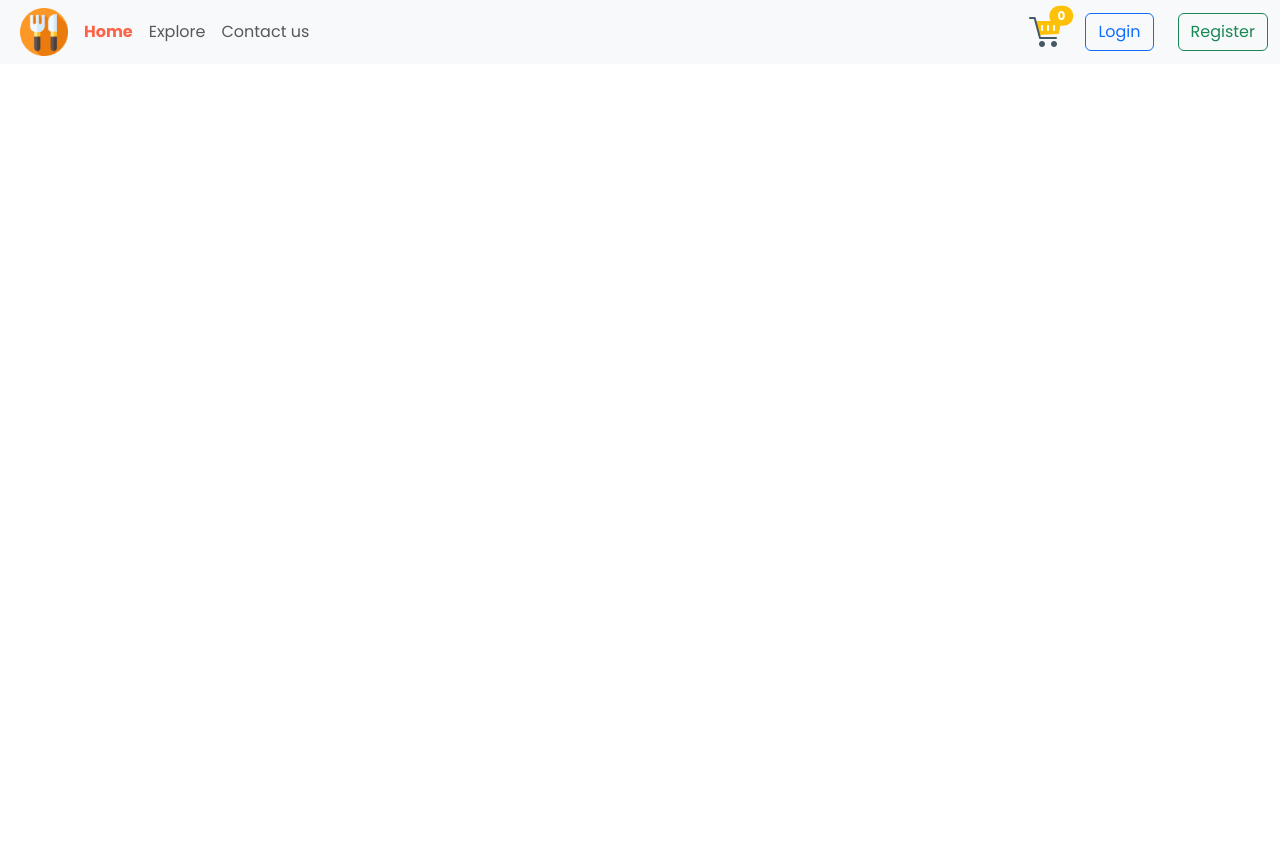
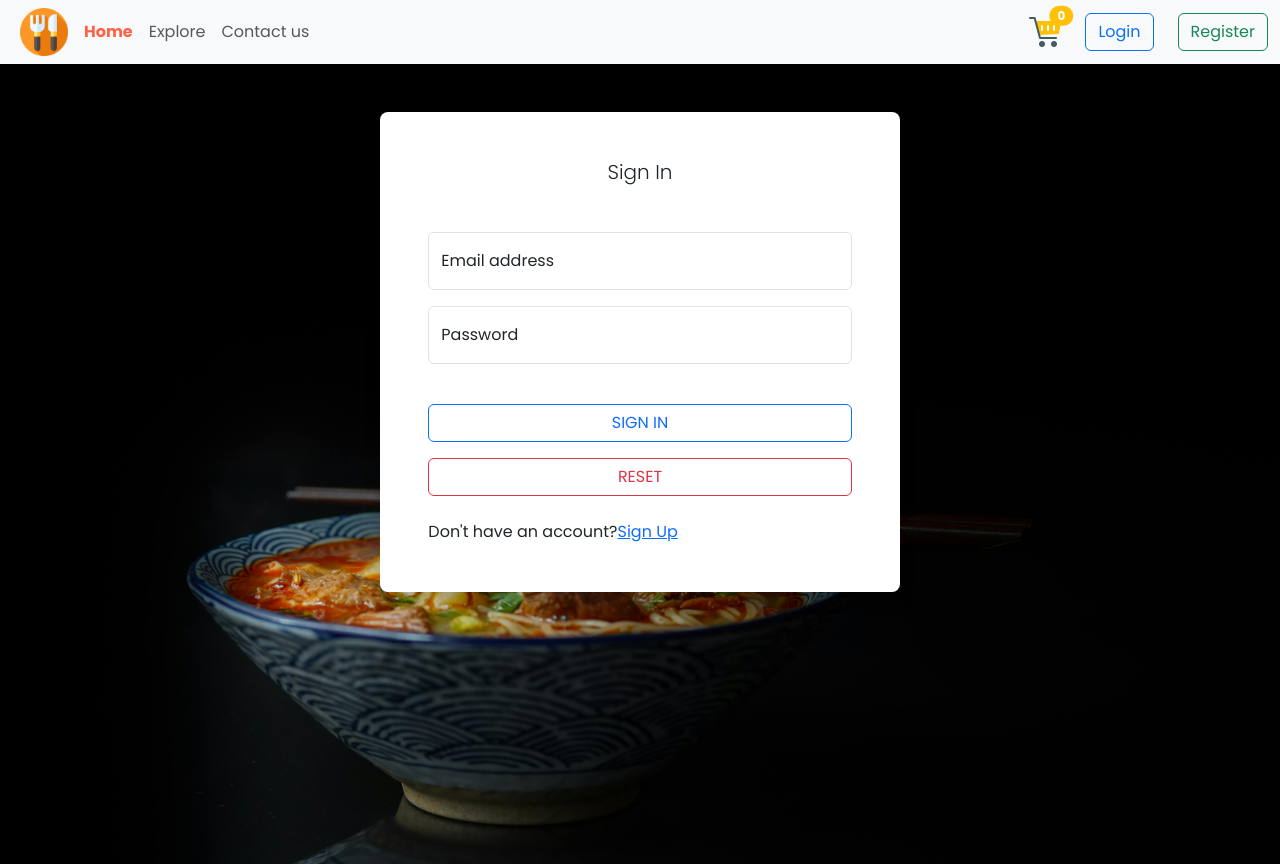
Before and after one commit to Mihisara29/Food-Delivery-System, a React app in the folder foodies/: page /login in a window 1280 px wide. Before the commit the page ends 800 px from the top, so only its background shows below. Built offline with nearby package versions, Linux system fonts and the light colour scheme; no server answers; the HTML template or start-up script is replaced by a standard one.

Commit message:
Created login and register user inter faces

```diff
--- a/foodies/src/App.jsx
+++ b/foodies/src/App.jsx
@@ -7,6 +7,8 @@
 import FoodDetail from './pages/FoodDetails/FoodDetail';
 import Cart from './pages/Cart/Cart';
 import PlaceOrder from './pages/PlaceOrder/PlaceOrder';
+import Login from './components/Login/Login';
+import Register from './components/Register/Register';
 
 const App = () => {
   return (
@@ -19,6 +21,8 @@
       <Route path='/food/:id' element={<FoodDetail/>}/>
       <Route path='/cart' element={<Cart/>}/>
       <Route path='/order' element={<PlaceOrder/>}/>
+      <Route path='/login' element={<Login/>}/>
+      <Route path='/register' element={<Register/>}/>
    </Routes>
     </div>
   )
--- /dev/null
+++ b/foodies/src/components/Login/Login.css
@@ -0,0 +1,8 @@
+.login-container{
+  background-image: url("../../assets/login-page-background-image.jpg");
+  background-size:cover;
+  background-position: center;
+  background-repeat: no-repeat;
+  height: 100vh;
+  align-items: center;
+}
--- /dev/null
+++ b/foodies/src/components/Login/Login.jsx
@@ -0,0 +1,42 @@
+import React from 'react';
+import './Login.css';
+import { Link } from 'react-router-dom';
+
+
+const Login = () => {
+  return (
+
+    <div className="login-container">
+    <div className="row">
+      <div className="col-sm-9 col-md-7 col-lg-5 mx-auto">
+        <div className="card border-0 shadow rounded-3 my-5">
+          <div className="card-body p-4 p-sm-5">
+            <h5 className="card-title text-center mb-5 fw-light fs-5">Sign In</h5>
+            <form>
+              <div className="form-floating mb-3">
+                <input type="email" className="form-control" id="floatingInput" placeholder="name@example.com"/>
+                <label htmlFor="floatingInput">Email address</label>
+              </div>
+              <div className="form-floating mb-3">
+                <input type="password" className="form-control" id="floatingPassword" placeholder="Password"/>
+                <label htmlFor="floatingPassword">Password</label>
+              </div>
+
+              <div className="d-grid">
+                <button className="btn btn-outline-primary  btn-login text-uppercase mb-3 mt-4" type="submit">Sign
+                  in</button>
+                <button className="btn btn-outline-danger  btn-login text-uppercase " type="reset">Reset</button>
+              </div>
+              <div className="mt-4">
+              Don't have an account?<Link to="/register">Sign Up</Link>
+              </div>
+            </form>
+          </div>
+        </div>
+      </div>
+    </div>
+  </div>
+  )
+}
+
+export default Login
--- a/foodies/src/components/Menubar/Menubar.jsx
+++ b/foodies/src/components/Menubar/Menubar.jsx
@@ -1,14 +1,18 @@
 import React, { useContext } from 'react'
 import './Menubar.css';
 import { assests } from '../../assets/assests';
-import { Link } from 'react-router-dom';
+import { Link, useNavigate } from 'react-router-dom';
 import { StoreContext } from '../../context/StoreContext';
 import { useState } from 'react';
 
 const Menubar = () => {
+
+
   const {quantities} = useContext(StoreContext);
   const uniqueItemsInCart = Object.values(quantities).filter(qty => qty > 0).length;
   const[active,setActive] = useState('home');
+  const navigate = useNavigate();
+
   return (
     <nav className="navbar navbar-expand-lg bg-body-tertiary">
   <div className="container-fluid">
@@ -35,8 +39,8 @@
           <img src={assests.cart} alt='' height={32} width={32} className='position-relative'/>
           <span className='position-absolute top-0 start-100 translate-middle badge rounded-pill bg-warning'>{uniqueItemsInCart}</span>
         </div></Link>
-        <button className='btn btn-outline-primary'>Login</button>
-        <button className='btn btn-outline-success'>Register</button>
+        <button className='btn btn-outline-primary' onClick={( () => navigate('/login'))}>Login</button>
+        <button className='btn btn-outline-success' onClick={( () => navigate('/register'))}>Register</button>
       </div>
     </div>
   </div>
--- /dev/null
+++ b/foodies/src/components/Register/Register.css
@@ -0,0 +1,8 @@
+.register-container{
+  background-image: url("../../assets/login-page-background-image.jpg");
+  background-size:cover;
+  background-position: center;
+  background-repeat: no-repeat;
+  height: 100vh;
+  align-items: center;
+}
--- /dev/null
+++ b/foodies/src/components/Register/Register.jsx
@@ -0,0 +1,40 @@
+import React from 'react';
+import './Register.css';
+import { Link } from 'react-router-dom';
+
+const Register = () => {
+  return (
+    <div className="register-container">
+    <div className="row">
+      <div className="col-sm-9 col-md-7 col-lg-5 mx-auto">
+        <div className="card border-0 shadow rounded-3 my-5">
+          <div className="card-body p-4 p-sm-5">
+            <h5 className="card-title text-center mb-5 fw-light fs-5">Sign Up</h5>
+            <form>
+              <div className="form-floating mb-3">
+                <input type="text" className="form-control" id="floatingInput" placeholder="John Doe"/>
+                <label htmlFor="floatingName">Full Name</label>
+              </div>
+              <div className="form-floating mb-3">
+                <input type="password" className="form-control" id="floatingPassword" placeholder="Password"/>
+                <label htmlFor="floatingPassword">Password</label>
+              </div>
+
+              <div className="d-grid">
+                <button className="btn btn-outline-primary  btn-login text-uppercase mb-3 mt-4" type="submit">Sign
+                  up</button>
+                <button className="btn btn-outline-danger  btn-login text-uppercase " type="reset">Reset</button>
+              </div>
+              <div className="mt-4">
+              Already have an account?<Link to="/login">Sign In</Link>
+              </div>
+            </form>
+          </div>
+        </div>
+      </div>
+    </div>
+  </div>
+  )
+}
+
+export default Register;
```
Also changed, not shown: foodies/src/assets/login-page-background-image.jpg (added), 1 other file (tests, documents, lock files or other folders).
